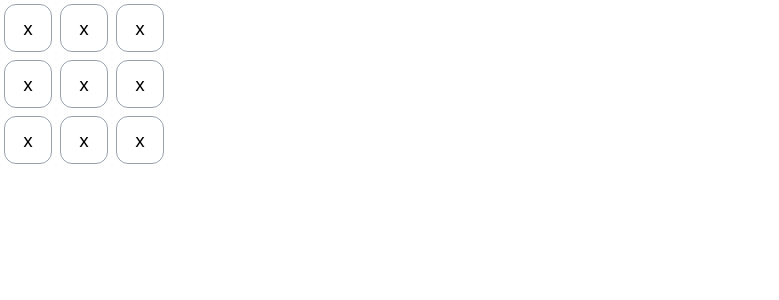
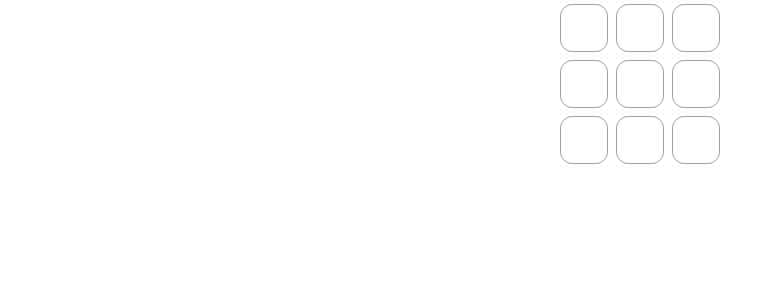
Before and after one commit to ImtiazEpu/tic-tac-toe, a React (Vite) app: page / in a window 1280 px wide. Shown: the top 300 px of the page, without its empty margins (0-779 px from the left). Built offline with nearby package versions, Linux system fonts and the light colour scheme.

Commit message:
Refactor Board to include interactive Square components.
Replaced static buttons with a reusable Square component using state to handle clicks. This improves code reusability and introduces interactivity by updating the button value on click.

```diff
--- a/src/App.jsx
+++ b/src/App.jsx
@@ -1,29 +1,35 @@
+import {useState} from 'react';
+
+function Square() {
+
+    const [value, setValue] = useState(null);
+    function handleClick() {
+       setValue('X')
+    }
+
+    return (
+        <button className="bg-white border border-gray-400 rounded-xl h-12 w-12 m-1 leading-9 text-lg" onClick={handleClick}>{value}
+        </button>
+    );
+}
+
 export default function Board() {
     return (
         <>
-            <div>
-                <button className="bg-white border border-gray-400 rounded-xl h-12 w-12 m-1 leading-9 text-lg">x
-                </button>
-                <button className="bg-white border border-gray-400 rounded-xl h-12 w-12 m-1 leading-9 text-lg">x
-                </button>
-                <button className="bg-white border border-gray-400 rounded-xl h-12 w-12 m-1 leading-9 text-lg">x
-                </button>
+            <div className="flex justify-center">
+                <Square />
+                <Square />
+                <Square />
             </div>
-            <div>
-                <button className="bg-white border border-gray-400 rounded-xl h-12 w-12 m-1 leading-9 text-lg">x
-                </button>
-                <button className="bg-white border border-gray-400 rounded-xl h-12 w-12 m-1 leading-9 text-lg">x
-                </button>
-                <button className="bg-white border border-gray-400 rounded-xl h-12 w-12 m-1 leading-9 text-lg">x
-                </button>
+            <div className={"flex justify-center"}>
+                <Square />
+                <Square />
+                <Square />
             </div>
-            <div>
-                <button className="bg-white border border-gray-400 rounded-xl h-12 w-12 m-1 leading-9 text-lg">x
-                </button>
-                <button className="bg-white border border-gray-400 rounded-xl h-12 w-12 m-1 leading-9 text-lg">x
-                </button>
-                <button className="bg-white border border-gray-400 rounded-xl h-12 w-12 m-1 leading-9 text-lg">x
-                </button>
+            <div className={"flex justify-center"}>
+                <Square />
+                <Square />
+                <Square />
             </div>
         </>
     );
```
